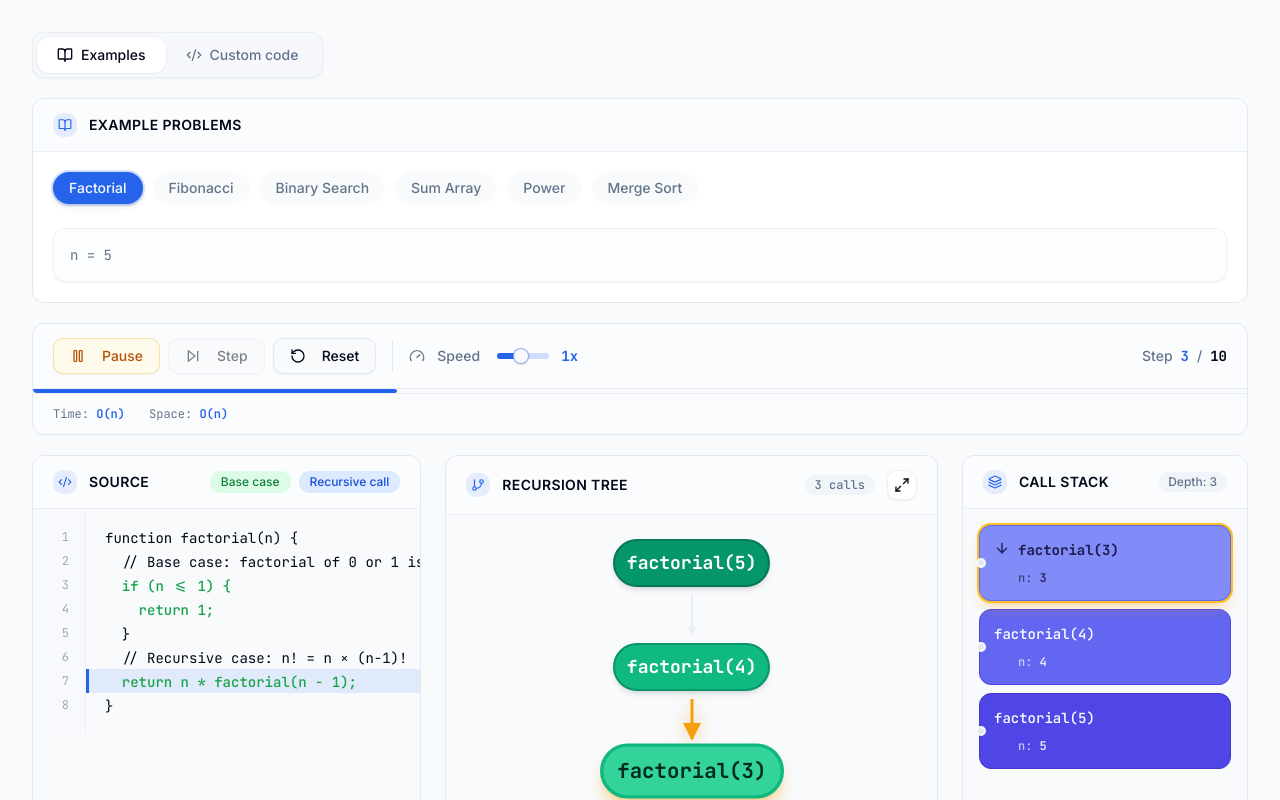
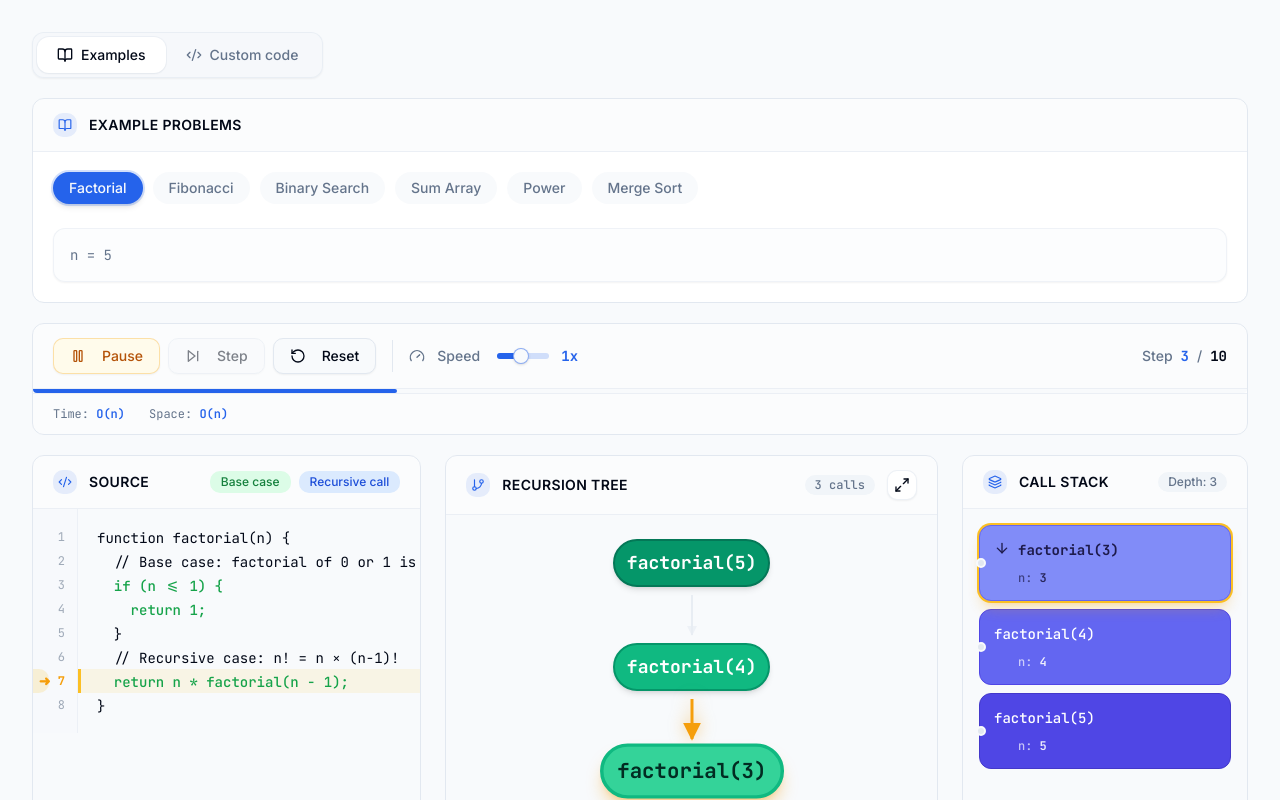
Before and after one commit to yuvnex/Recursion_Visualizer, a React (Vite) app: page / in a window 1280 px wide. Both pictures are taken after a click on the button "Run". Shown: the top 800 px of the page. Built offline with nearby package versions, Linux system fonts and the light colour scheme.

Commit message:
fix: Updated Current Execution Arrow

```diff
--- a/src/components/recursion/CodeEditor.jsx
+++ b/src/components/recursion/CodeEditor.jsx
@@ -2,15 +2,16 @@ import React from 'react'
 import { Card } from '@/components/ui/card'
 import { Badge } from '@/components/ui/badge'
 import { Code2, Lightbulb } from 'lucide-react'
+import { motion, AnimatePresence } from 'framer-motion'
 
 export default function CodeEditor({ code, onChange, currentLine, isRunning }) {
   const lines = code.split('\n')
 
   const getLineHighlight = (lineIndex) => {
     if (currentLine === lineIndex && isRunning) {
-      return 'border-l-[3px] border-primary bg-primary/10'
+      return 'bg-amber-400/10 dark:bg-amber-400/15'
     }
-    return 'border-l-[3px] border-transparent'
+    return ''
   }
 
   const isBaseCaseLine = (line) => {
@@ -25,6 +26,11 @@ export default function CodeEditor({ code, onChange, currentLine, isRunning }) {
       return regex.test(line) && !line.includes('function') && !line.includes('int ') && !line.includes('def ')
     })
   }
+
+  // Line height in px (matches leading-6 = 1.5rem = 24px)
+  const LINE_HEIGHT = 24
+  // py-4 top padding = 16px
+  const TOP_PADDING = 16
 
   return (
     <Card className="app-panel flex h-full flex-col overflow-hidden">
@@ -45,24 +51,80 @@ export default function CodeEditor({ code, onChange, currentLine, isRunning }) {
         </div>
       </div>
 
-      <div className="flex-1 overflow-auto bg-background scrollbar-hide">
-        <div className="flex">
-          <div className="flex-shrink-0 select-none border-r border-border/50 bg-muted/20 py-4 pl-3 pr-4">
+      <div className="flex-1 overflow-auto bg-background scrollbar-hide relative">
+        <div className="flex relative">
+
+          {/* Gutter: line numbers + execution arrow */}
+          <div className="flex-shrink-0 select-none border-r border-border/50 bg-muted/20 py-4 pl-2 pr-3 relative">
+            {/* Animated execution arrow in gutter */}
+            <AnimatePresence>
+              {isRunning && currentLine !== null && (
+                <motion.div
+                  key="exec-arrow"
+                  initial={{ opacity: 0, x: -6 }}
+                  animate={{
+                    opacity: 1,
+                    x: 0,
+                    y: TOP_PADDING + currentLine * LINE_HEIGHT,
+                  }}
+                  exit={{ opacity: 0, x: -6 }}
+                  transition={{ type: 'spring', stiffness: 380, damping: 28 }}
+                  className="absolute left-0 flex items-center"
+                  style={{ top: 0, height: LINE_HEIGHT }}
+                >
+                  {/* Glow pulse behind arrow */}
+                  <motion.div
+                    animate={{ opacity: [0.4, 1, 0.4] }}
+                    transition={{ repeat: Infinity, duration: 1.2, ease: 'easeInOut' }}
+                    className="absolute inset-0 rounded-r-md bg-amber-400/25"
+                  />
+                  <motion.span
+                    animate={{ x: [0, 2, 0] }}
+                    transition={{ repeat: Infinity, duration: 0.8, ease: 'easeInOut' }}
+                    className="relative z-10 pl-1 text-amber-500 dark:text-amber-400 font-bold text-sm leading-6 select-none"
+                    style={{ lineHeight: `${LINE_HEIGHT}px` }}
+                  >
+                    ➜
+                  </motion.span>
+                </motion.div>
+              )}
+            </AnimatePresence>
+
+            {/* Line numbers */}
             {lines.map((_, i) => (
-              <div key={i} className="min-w-[1.5rem] text-right font-mono text-xs leading-6 text-muted-foreground/60">
+              <div
+                key={i}
+                className={`min-w-[1.5rem] text-right font-mono text-xs leading-6 transition-colors ${
+                  currentLine === i && isRunning
+                    ? 'text-amber-500 dark:text-amber-400 font-bold'
+                    : 'text-muted-foreground/60'
+                }`}
+              >
                 {i + 1}
               </div>
             ))}
           </div>
-          <div className="flex-1 overflow-x-auto py-4 scrollbar-hide">
+
+          {/* Code lines */}
+          <div className="flex-1 overflow-x-auto py-4 scrollbar-hide relative">
             {lines.map((line, i) => {
               const isBaseCase = isBaseCaseLine(line)
               const isRecursive = isRecursiveCallLine(line)
+              const isCurrentLine = currentLine === i && isRunning
               return (
-                <div key={i} className={`px-4 leading-6 transition-colors ${getLineHighlight(i)}`}>
+                <div
+                  key={i}
+                  className={`px-4 leading-6 transition-colors duration-150 ${getLineHighlight(i)} ${
+                    isCurrentLine ? 'border-l-[3px] border-amber-400' : 'border-l-[3px] border-transparent'
+                  }`}
+                >
                   <code
                     className={`whitespace-pre font-mono text-sm ${
-                      isBaseCase ? 'text-green-600 dark:text-green-400 font-medium' : isRecursive ? 'text-blue-600 dark:text-blue-400 font-medium' : 'text-foreground'
+                      isBaseCase
+                        ? 'text-green-600 dark:text-green-400 font-medium'
+                        : isRecursive
+                        ? 'text-blue-600 dark:text-blue-400 font-medium'
+                        : 'text-foreground'
                     }`}
                   >
                     {line || ' '}
@@ -75,11 +137,15 @@ export default function CodeEditor({ code, onChange, currentLine, isRunning }) {
       </div>
 
       <div className="border-t border-border/60 bg-muted/30 px-5 py-3">
-        <div className="flex items-center gap-2 text-xs text-muted-foreground">
+        <div className="flex items-center gap-4 text-xs text-muted-foreground">
+          <div className="flex items-center gap-1.5">
+            <span className="font-bold text-amber-500">➜</span>
+            <span>Current line</span>
+          </div>
           <Lightbulb className="h-3.5 w-3.5 text-amber-500" />
           <span>
-            <span className="text-green-600 dark:text-green-400 font-medium">Green</span>: likely base case ·{' '}
-            <span className="text-blue-600 dark:text-blue-400 font-medium">Blue</span>: likely recursive call
+            <span className="text-green-600 dark:text-green-400 font-medium">Green</span>: base case ·{' '}
+            <span className="text-blue-600 dark:text-blue-400 font-medium">Blue</span>: recursive call
           </span>
         </div>
       </div>
--- a/src/pages/RecursionVisualizer.jsx
+++ b/src/pages/RecursionVisualizer.jsx
@@ -172,6 +172,9 @@ export default function RecursionVisualizer() {
   const stepIndexRef = useRef(0)
   const animationRef = useRef(null)
   const isPausedRef = useRef(false)
+  const codeRef = useRef(EXAMPLES[0].code)
+  // Keep a ref in sync so executeStep can always read the latest code without a stale closure
+  const setCodeAndRef = (c) => { codeRef.current = c; setCode(c) }
 
   useEffect(() => { isPausedRef.current = isPaused }, [isPaused])
   useEffect(() => {
@@ -191,6 +194,16 @@ export default function RecursionVisualizer() {
     stepsRef.current = []; stepIndexRef.current = 0
   }, [])
 
+  // Scan the current code for the best matching line index (0-based)
+  const findLine = (patterns) => {
+    const lines = codeRef.current.split('\n')
+    for (const pattern of patterns) {
+      const idx = lines.findIndex(l => l.toLowerCase().includes(pattern.toLowerCase()))
+      if (idx !== -1) return idx
+    }
+    return null
+  }
+
   const executeStep = useCallback((step) => {
     if (step.type === 'call') {
       setExecutionPhase('calling')
@@ -198,14 +211,24 @@ export default function RecursionVisualizer() {
       setNodes(prev => [...prev, { id: step.nodeId, parentId: step.parentId, label: step.label, params: step.params, isBaseCase: step.isBaseCase, returned: false }])
       setStack(prev => [...prev, { id: step.nodeId, label: step.label, params: step.params }])
       setLogs(prev => [...prev, { type: step.isBaseCase ? 'base' : 'call', message: `→ ${step.label}${step.isBaseCase ? '  [base]' : ''}` }])
-      setCurrentLine(step.isBaseCase ? 2 : 6)
+      // Point to the base-case condition line, or the recursive call line
+      if (step.isBaseCase) {
+        setCurrentLine(findLine(['if (n <= 1)', 'if (n <= 0)', 'if (n == 0)', 'if (n === 0)', 'if (n === 1)', 'if (low > high)', 'if (index >=', 'if (exp === 0)', 'if (arr.length <= 1)']))
+      } else {
+        setCurrentLine(findLine(['return n *', 'return fibonacci', 'return fib(', 'return binarySearch', 'return arr[index]', 'return base *', 'let left = mergeSort', 'left = mergeSort']))
+      }
     } else {
       setExecutionPhase('returning')
       setCurrentNodeId(step.nodeId)
       setNodes(prev => prev.map(n => n.id === step.nodeId ? { ...n, returned: true, returnValue: step.value } : n))
       setStack(prev => prev.map(s => s.id === step.nodeId ? { ...s, returnValue: step.value } : s).filter(s => s.id !== step.nodeId))
       setLogs(prev => [...prev, { type: 'return', message: `← ${step.label ?? `node ${step.nodeId}`}  =  ${step.value}` }])
-      setCurrentLine(step.isBaseCase ? 3 : 7)
+      // Point to the actual return statement
+      if (step.isBaseCase) {
+        setCurrentLine(findLine(['return 1;', 'return 0;', 'return -1;', 'return arr;', 'return n;', 'return mid;']))
+      } else {
+        setCurrentLine(findLine(['return n *', 'return fibonacci', 'return fib(', 'return binarySearch', 'return arr[index]', 'return base *', 'return merge(']))
+      }
     }
   }, [])
 
@@ -280,7 +303,7 @@ export default function RecursionVisualizer() {
         code,
         language,
       })
-      setCode(code)
+      setCodeAndRef(code)
       setIsAnalyzing(false)
     } catch (error) {
       console.error('Analysis error:', error)
@@ -290,14 +313,14 @@ export default function RecursionVisualizer() {
   }, [])
 
   const handleSelectExample = useCallback((example) => {
-    setSelectedExample(example); setCode(example.code)
+    setSelectedExample(example); setCodeAndRef(example.code)
     setCustomCodeData(null); setAnalysisError(null); handleReset()
   }, [handleReset])
 
   const handleModeChange = useCallback((newMode) => {
     setMode(newMode); handleReset(); setAnalysisError(null)
     if (newMode === 'examples') {
-      setCode(EXAMPLES[0].code); setSelectedExample(EXAMPLES[0]); setCustomCodeData(null)
+      setCodeAndRef(EXAMPLES[0].code); setSelectedExample(EXAMPLES[0]); setCustomCodeData(null)
     }
   }, [handleReset])
 
```
